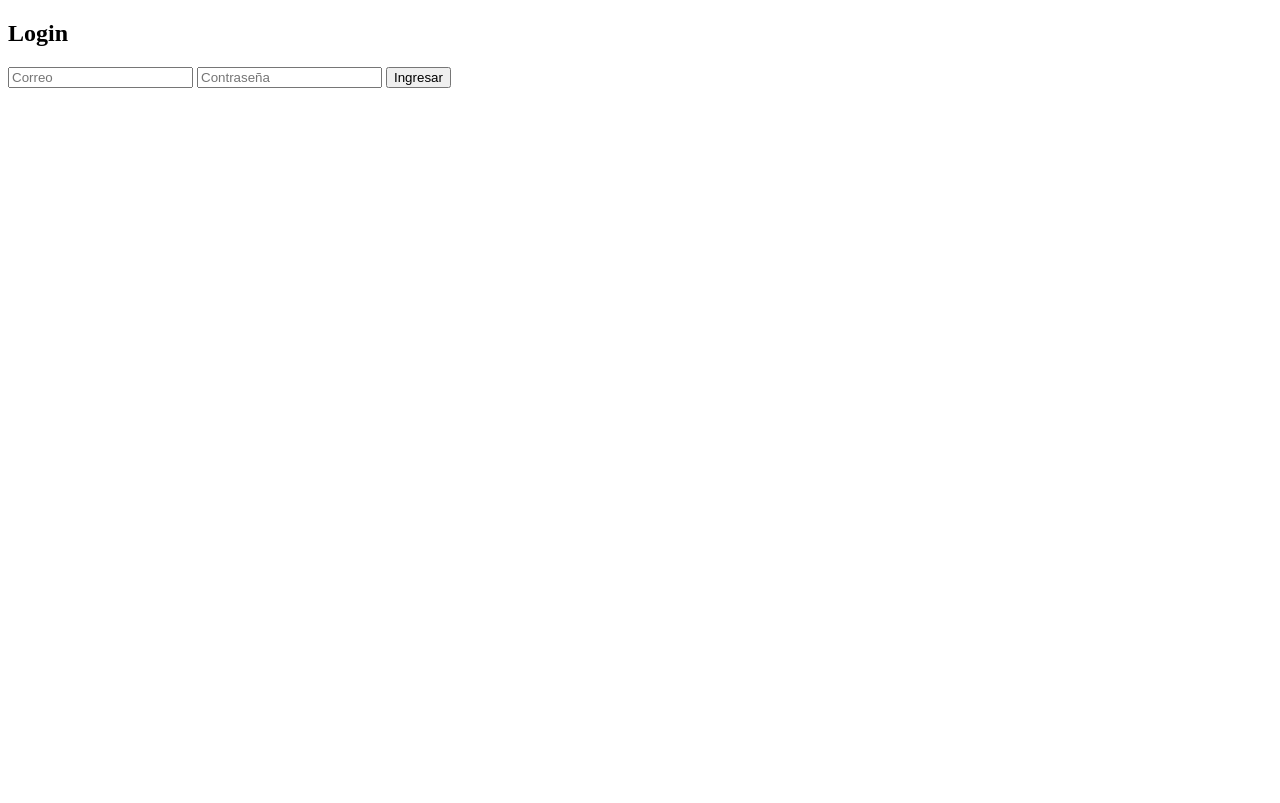
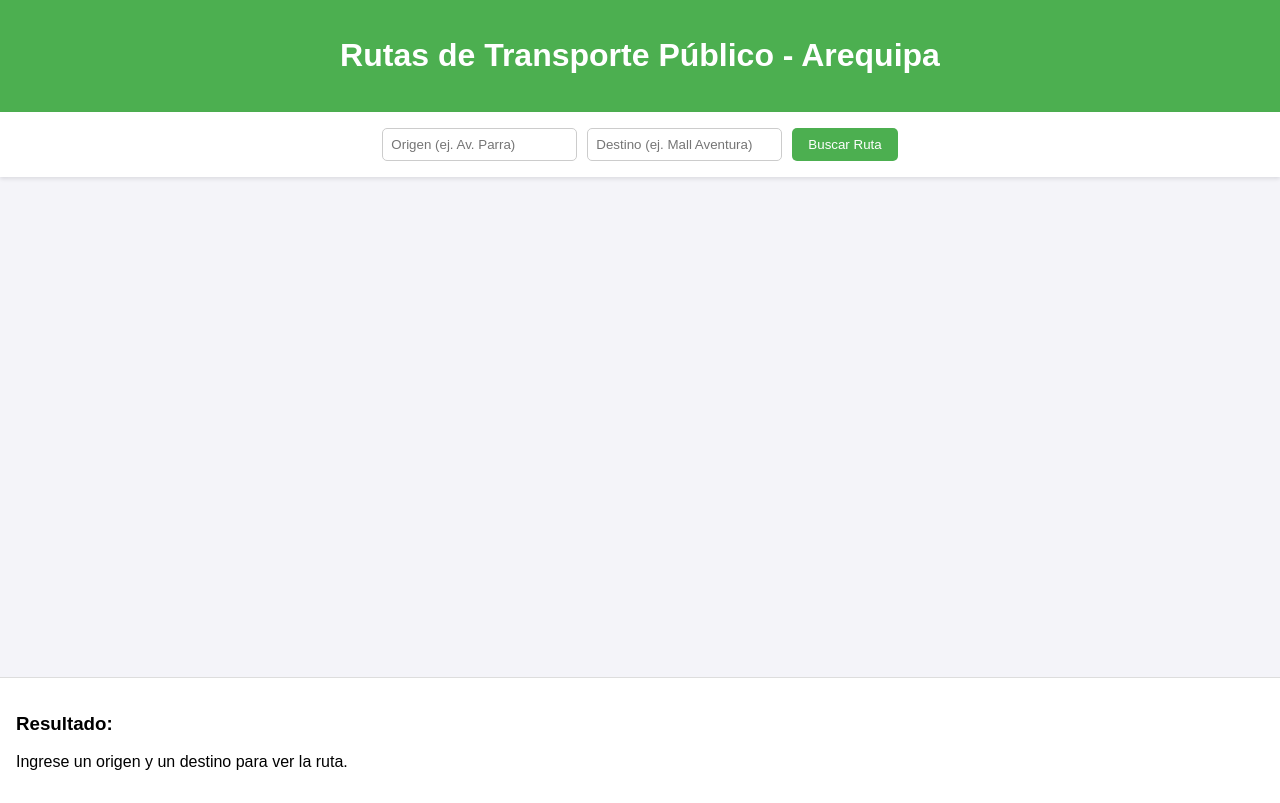
Before and after one commit to hanoikaiser/rutasCombi, a plain HTML site: page proyectoBus/frontend/index.html in a window 1280 px wide. Drawn offline with nearby package versions, Linux system fonts and the light colour scheme.

Commit message:
cambioRutas

```diff
--- a/proyectoBus/frontend/index.html
+++ b/proyectoBus/frontend/index.html
@@ -2,32 +2,75 @@
 <html lang="es">
 <head>
   <meta charset="UTF-8">
-  <title>Login</title>
+  <title>Mapa de Rutas - Arequipa</title>
+  <link rel="stylesheet" href="https://unpkg.com/leaflet/dist/leaflet.css" />
+  <style>
+    body {
+      font-family: Arial, sans-serif;
+      margin: 0;
+      padding: 0;
+      background: #f4f4f9;
+    }
+    header {
+      background: #4CAF50;
+      color: white;
+      padding: 1rem;
+      text-align: center;
+    }
+    #controls {
+      padding: 1rem;
+      background: #fff;
+      display: flex;
+      justify-content: center;
+      gap: 10px;
+      box-shadow: 0 2px 4px rgba(0,0,0,0.1);
+    }
+    #controls input {
+      padding: 0.5rem;
+      border: 1px solid #ccc;
+      border-radius: 5px;
+    }
+    #controls button {
+      padding: 0.5rem 1rem;
+      border: none;
+      background: #4CAF50;
+      color: white;
+      border-radius: 5px;
+      cursor: pointer;
+    }
+    #controls button:hover {
+      background: #45a049;
+    }
+    #map {
+      height: 500px;
+      width: 100%;
+    }
+    #resultado {
+      padding: 1rem;
+      background: #fff;
+      border-top: 1px solid #ddd;
+    }
+  </style>
 </head>
 <body>
-  <h2>Login</h2>
-  <form id="login-form">
-    <input type="email" id="correo" placeholder="Correo">
-    <input type="password" id="password" placeholder="Contraseña">
-    <button type="submit">Ingresar</button>
-  </form>
-  <p id="mensaje"></p>
+  <header>
+    <h1>Rutas de Transporte Público - Arequipa</h1>
+  </header>
 
-  <script>
-    const form = document.getElementById('login-form');
-    form.addEventListener('submit', async e => {
-      e.preventDefault();
-      const correo = document.getElementById('correo').value;
-      const password = document.getElementById('password').value;
-      const res = await fetch('http://localhost:3000/api/login', {
-        method: 'POST',
-        headers: { 'Content-Type': 'application/json' },
-        body: JSON.stringify({ correo, password })
-      });
-      const data = await res.json();
-      if (res.ok) window.location.href = 'pagina4.html';
-      else document.getElementById('mensaje').textContent = data.mensaje;
-    });
-  </script>
+  <div id="controls">
+    <input type="text" id="origen" placeholder="Origen (ej. Av. Parra)">
+    <input type="text" id="destino" placeholder="Destino (ej. Mall Aventura)">
+    <button onclick="consultarRuta()">Buscar Ruta</button>
+  </div>
+
+  <div id="map"></div>
+
+  <div id="resultado">
+    <h3>Resultado:</h3>
+    <p>Ingrese un origen y un destino para ver la ruta.</p>
+  </div>
+
+  <script src="https://unpkg.com/leaflet/dist/leaflet.js"></script>
+  <script src="map.js"></script>
 </body>
 </html>
```
Also changed, not shown: proyectoBus/backend/server.js (added, +30 -0 lines).
